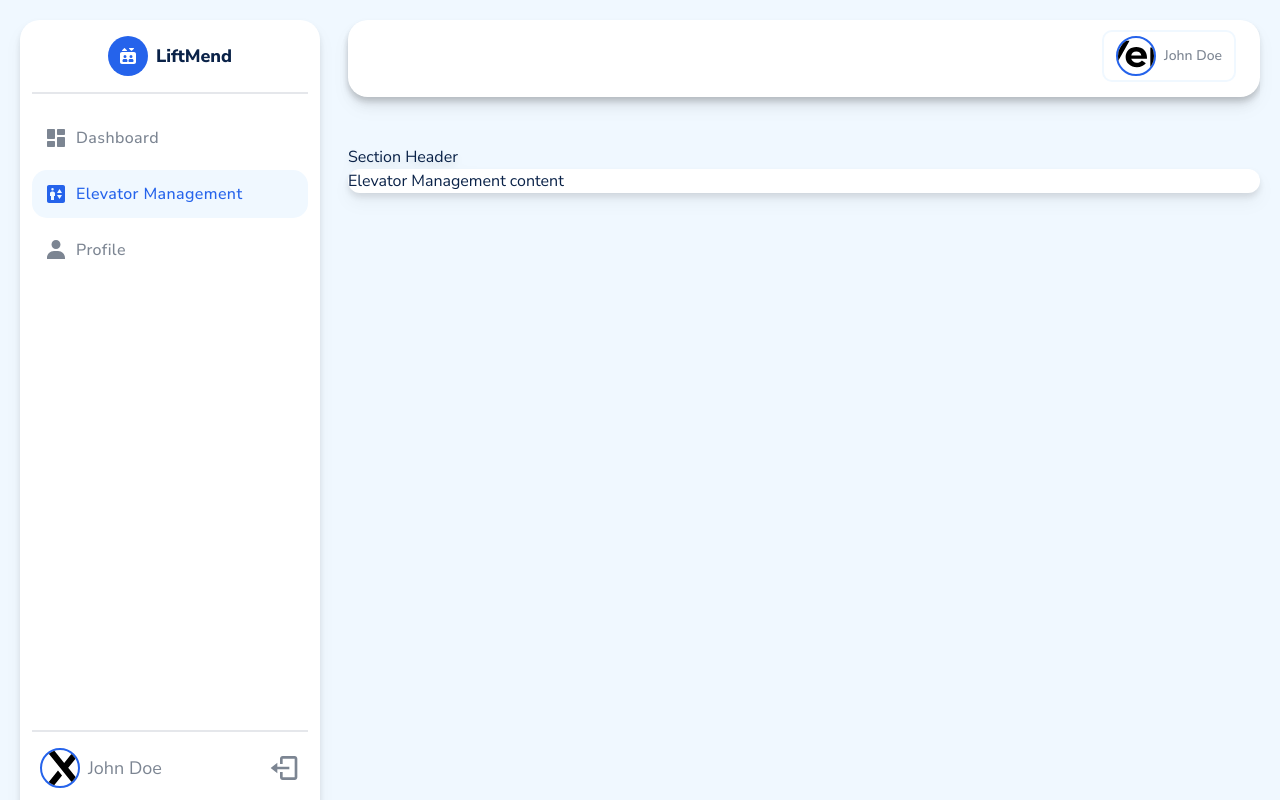
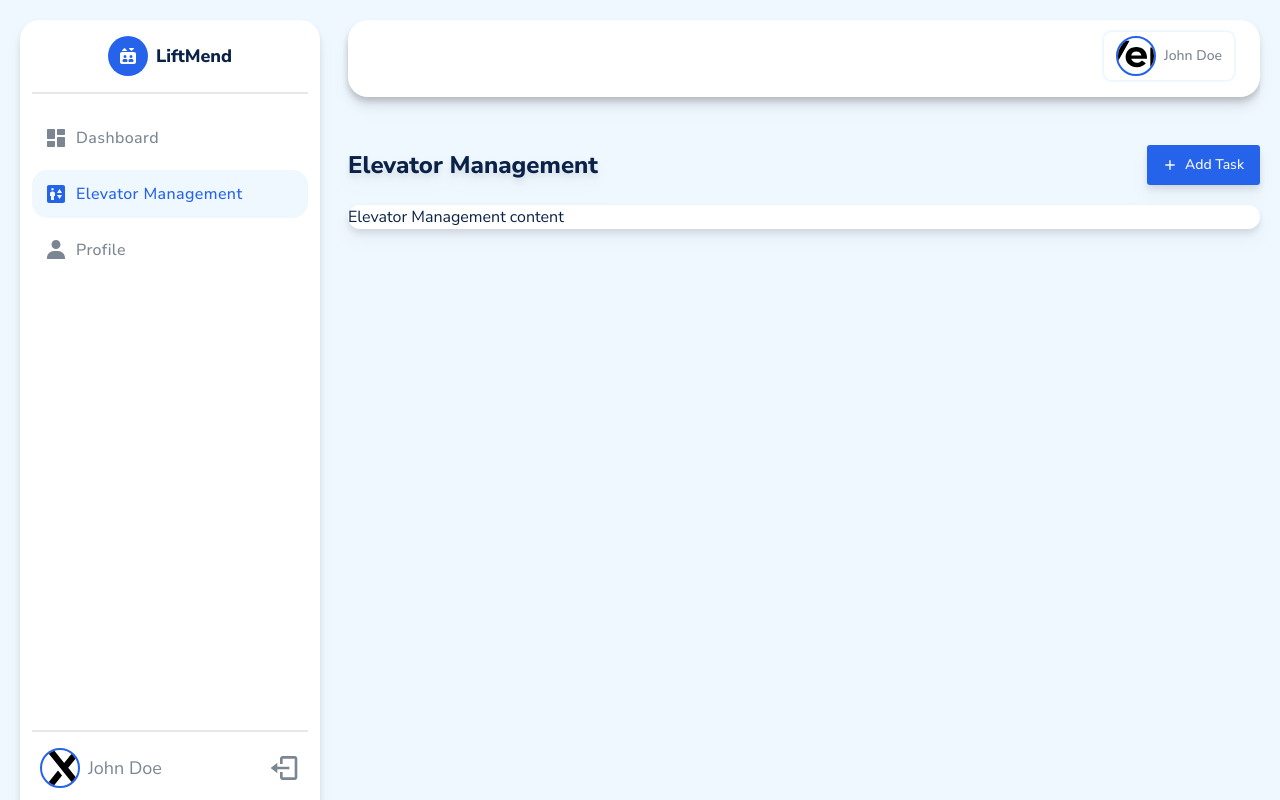
Before and after one commit to Dmytro1991ua/LiftMend_CRM, a Next.js app: page /elevator-management in a window 1280 px wide. Built offline with nearby package versions, Linux system fonts and the light colour scheme.

Commit message:
Add basic SectionHeader component (#30)

```diff
--- a/modules/dashboard/Dashboard.tsx
+++ b/modules/dashboard/Dashboard.tsx
@@ -1,7 +1,22 @@
+import { HiPlus } from 'react-icons/hi';
+
+import { Button } from '@/components/ui/button';
+import SectionHeader from '@/shared/section-header';
+import { SectionHeaderTitle } from '@/types/enums';
+
 const Dashboard = () => {
+  //TODO: Example on how to use actionComponent for SectionHeader
+
+  const sectionHeaderButton = (
+    <Button>
+      <HiPlus />
+      <span className='ml-2'>Add Task</span>
+    </Button>
+  );
+
   return (
     <div className='flex flex-col'>
-      <h2>Section Header</h2>
+      <SectionHeader actionComponent={sectionHeaderButton} title={SectionHeaderTitle.Dashboard} />
       <div className='content-wrapper'>Dashboard content</div>
     </div>
   );
--- a/modules/elevator-management/ElevatorManagement.tsx
+++ b/modules/elevator-management/ElevatorManagement.tsx
@@ -1,7 +1,22 @@
+import { HiPlus } from 'react-icons/hi';
+
+import { Button } from '@/components/ui/button';
+import SectionHeader from '@/shared/section-header';
+import { SectionHeaderTitle } from '@/types/enums';
+
 const ElevatorManagement = (): React.JSX.Element => {
+  //TODO: Example on how to use actionComponent for SectionHeader
+
+  const sectionHeaderButton = (
+    <Button>
+      <HiPlus />
+      <span className='ml-2'>Add Task</span>
+    </Button>
+  );
+
   return (
     <div className='flex flex-col'>
-      <h2>Section Header</h2>
+      <SectionHeader actionComponent={sectionHeaderButton} title={SectionHeaderTitle.ElevatorManagement} />
       <div className='content-wrapper'>Elevator Management content</div>
     </div>
   );
--- a/modules/profile/Profile.tsx
+++ b/modules/profile/Profile.tsx
@@ -1,5 +1,24 @@
+import { HiPlus } from 'react-icons/hi';
+
+import { Button } from '@/components/ui/button';
+import SectionHeader from '@/shared/section-header';
+import { SectionHeaderTitle } from '@/types/enums';
+
 const Profile = (): React.JSX.Element => {
-  return <div>Profile</div>;
+  //TODO: Example on how to use actionComponent for SectionHeader
+  const sectionHeaderButton = (
+    <Button>
+      <HiPlus />
+      <span className='ml-2'>Add Task</span>
+    </Button>
+  );
+
+  return (
+    <section>
+      <SectionHeader actionComponent={sectionHeaderButton} title={SectionHeaderTitle.Profile} />
+      <div className='content-wrapper'>Profile content</div>
+    </section>
+  );
 };
 
 export default Profile;
--- /dev/null
+++ b/shared/section-header/SectionHeader.tsx
@@ -0,0 +1,25 @@
+import React from 'react';
+
+import { SectionHeaderTitle } from '@/types/enums';
+
+type SectionHeaderProps = {
+  title: SectionHeaderTitle;
+  subtitle?: string;
+  actionComponent?: React.JSX.Element;
+};
+
+const SectionHeader = ({ title, subtitle, actionComponent }: SectionHeaderProps): React.JSX.Element => {
+  const headerActions = <>{actionComponent ? actionComponent : null}</>;
+
+  return (
+    <section className='flex items-center mb-5'>
+      <div>
+        <h3 className='text-link mr-2'>{subtitle}</h3>
+        <h2 className='text-2xl font-bold'>{title}</h2>
+      </div>
+      <div className='ml-auto'>{headerActions}</div>
+    </section>
+  );
+};
+
+export default SectionHeader;
--- /dev/null
+++ b/shared/section-header/index.ts
@@ -0,0 +1 @@
+export { default } from './SectionHeader';
--- a/types/enums.ts
+++ b/types/enums.ts
@@ -5,3 +5,9 @@ export enum AppRoutes {
   Profile = '/profile',
   SignIn = '/sign-in',
 }
+
+export enum SectionHeaderTitle {
+  Dashboard = 'Dashboard',
+  ElevatorManagement = 'Elevator Management',
+  Profile = 'Profile',
+}
```
